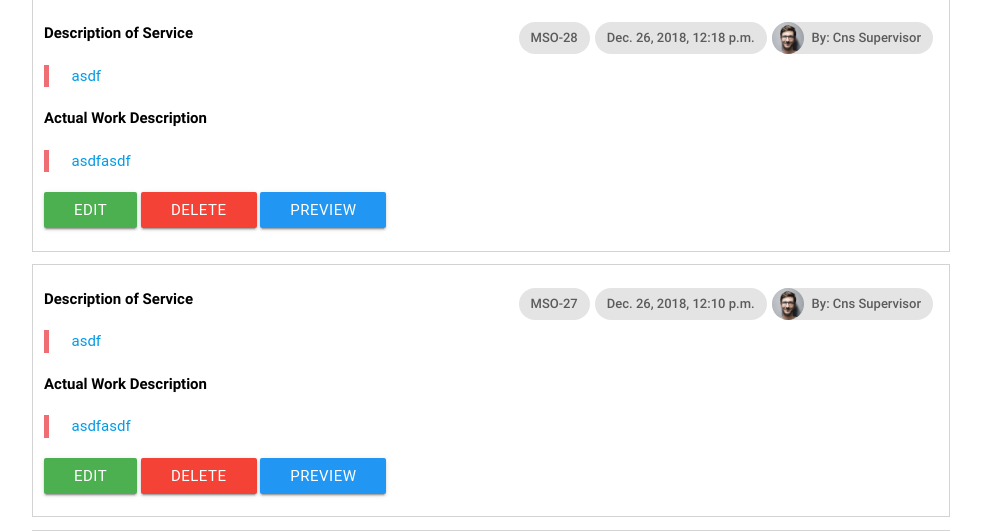
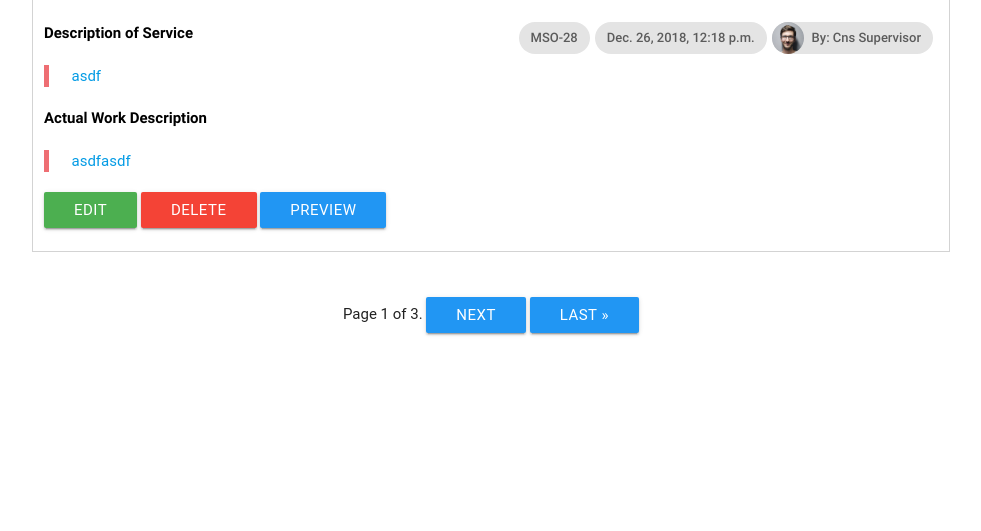
Before and after one commit to henokali1/fans-webportal, a Django app: page /mso/ in a window 1280 px wide. Shown: the part 2465-2996 px from the top of the page, without its empty margins (149-1130 px from the left). After the commit the page ends 2801 px from the top, so only its background shows below. Run offline with Django 3.2, Linux system fonts and the light colour scheme; a user stored in the database is signed in; data comes from the database, SQL or seed files in the repository; both versions use the stored data as it was after the commit; some libraries are stand-ins or nearby versions; some web fonts are replaced.

Commit message:
Pagination for all MSO's. (starter).

```diff
--- a/mso/templates/mso/all_msos.html
+++ b/mso/templates/mso/all_msos.html
@@ -91,5 +91,28 @@
             </div>
         </div>
         {% endfor %}
+
+        <br>
+        <br>
+        <div class="pagination">
+            <span class="step-links">
+                {% if msos.has_previous %}
+                    <a href="?page=1" class="waves-effect waves-light blue btn modal-trigger">&laquo; first</a>
+                    <a href="?page={{ msos.previous_page_number }}" class="waves-effect waves-light blue btn modal-trigger">previous</a>
+                {% endif %}
+
+                <span class="current">
+                    Page {{ msos.number }} of {{ msos.paginator.num_pages }}.
+                </span>
+
+                {% if msos.has_next %}
+                    <a href="?page={{ msos.next_page_number }}" class="waves-effect waves-light blue btn modal-trigger">next</a>
+                    <a href="?page={{ msos.paginator.num_pages }}" class="waves-effect waves-light blue btn modal-trigger">last &raquo;</a>
+                {% endif %}
+            </span>
+        </div>
+        <br>
+        <br>
+        <br>
 </div>
 {% endblock content %}
--- a/mso/templates/mso/edit_mso.html
+++ b/mso/templates/mso/edit_mso.html
@@ -190,7 +190,7 @@
             <div class="row">
                 <div class="col s12">
                     <div>
-                        <input type="submit" value="Submit" class="btn left blue">
+                        <input type="submit" value="Update" class="btn left blue">
                     </div>
                 </div>
             </div>
--- a/mso/views.py
+++ b/mso/views.py
@@ -1,4 +1,5 @@
 from django.shortcuts import render, redirect
+from django.core.paginator import Paginator
 from django.contrib.auth.decorators import login_required
 from users.models import SetupUserAccount, CustomUser
 from . import helper
@@ -11,11 +12,18 @@ def all_msos(request):
     all_msos = MsoCns.objects.all().order_by('-pk')
     current_user_name = helper.get_full_name(request.user)
     print(current_user_name)
+
+
+    paginator = Paginator(all_msos, 10)
+
+    page = request.GET.get('page')
+    msos = paginator.get_page(page)
     args = {
-        'msos': all_msos,
+        'msos': msos,
         'current_user_name': str(current_user_name),
-         'current_user_email': str(request.user),
+        'current_user_email': str(request.user),
     }
+
     return render(request, 'mso/all_msos.html', args)
 
 def approve(request):
```
Also changed, not shown: db.sqlite3.
